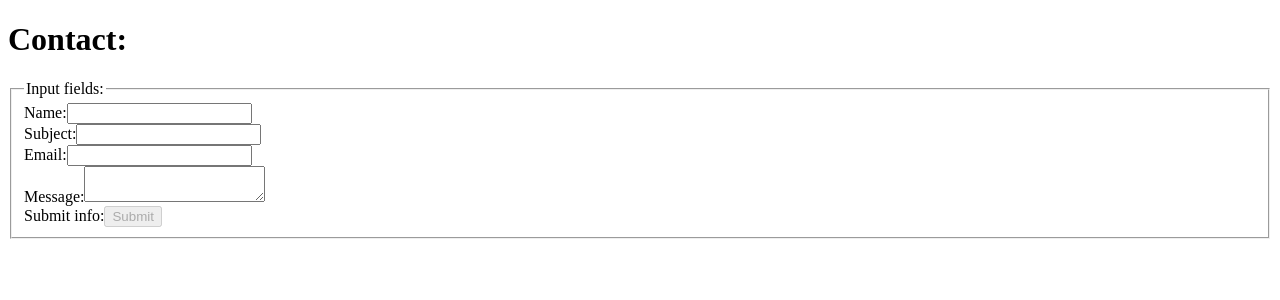
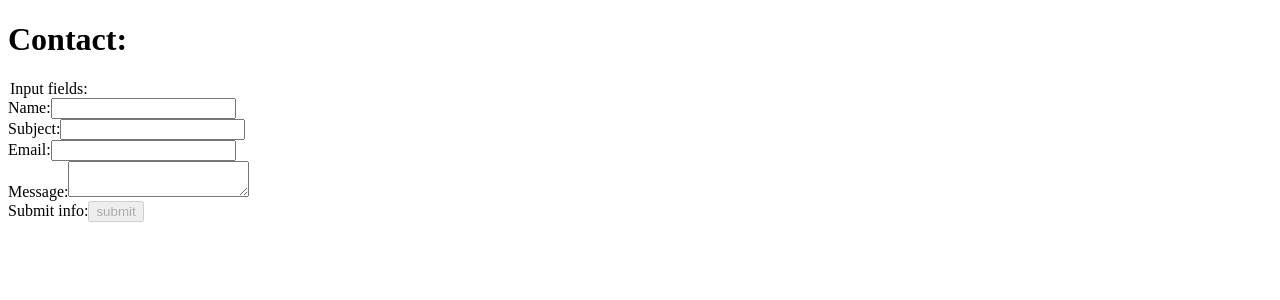
Before and after one commit to nikitapryymak/next-js-nodemailer, a Next.js app: page / in a window 1280 px wide. Shown: the top 300 px of the page. Built offline with nearby package versions, Linux system fonts and the light colour scheme.

Commit message:
changed button to input type

```diff
--- a/pages/index.js
+++ b/pages/index.js
@@ -53,7 +53,6 @@ export default function Home() {
       <main>
        <h1>Contact:</h1>
        <form>
-        <fieldset>
           <legend>Input fields:</legend>
           <div>
             <label htmlFor="name">Name:</label>
@@ -73,9 +72,8 @@ export default function Home() {
           </div>
           <div>
           <label htmlFor="submit">Submit info:</label>
-            <button onClick={onSubmit} disabled={!values.name || !values.subject || !values.email || !values.message}>Submit</button>
+            <input type="submit" value="submit" onClick={onSubmit} disabled={!values.name || !values.subject || !values.email || !values.message} />
           </div>
-        </fieldset>
       </form>
       </main>
     </>
```
